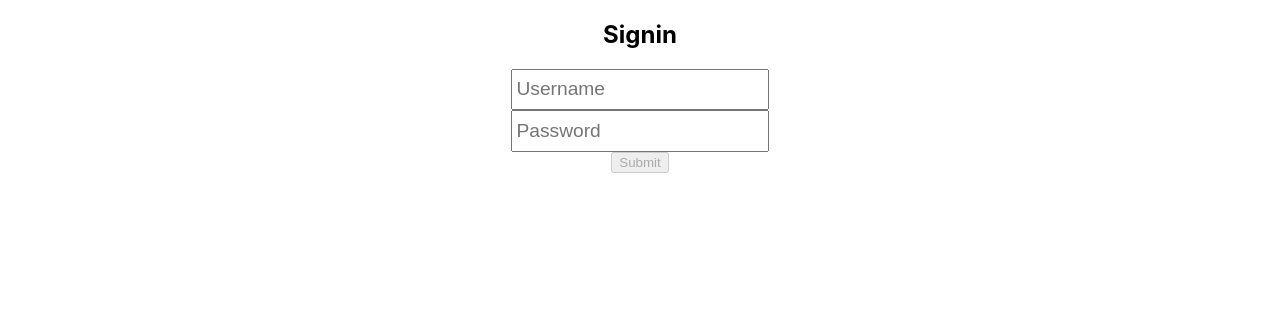
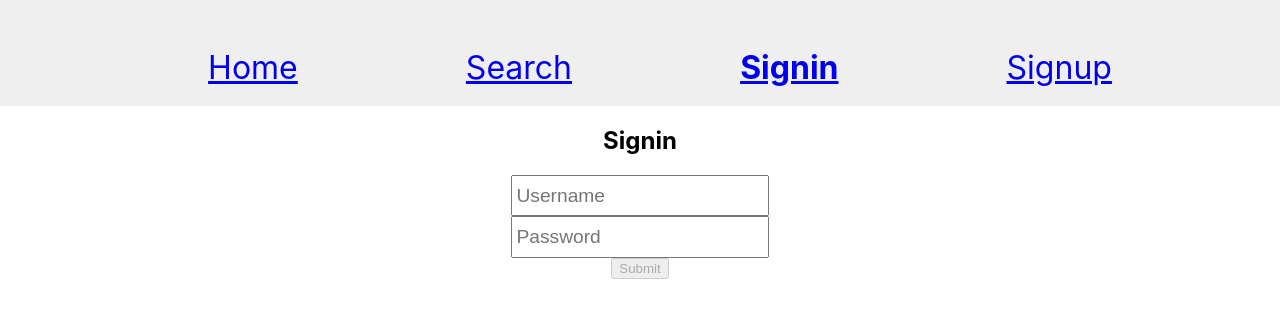
Before and after one commit to ShotaTogawa/recipe, a React (Create React App) app in the folder client/: page /signin in a window 1280 px wide. Shown: the top 318 px of the page. Built offline with nearby package versions, Linux system fonts and the light colour scheme; no server answers; the HTML template or start-up script is replaced by a standard one.

Commit message:
added navbar

```diff
--- a/client/src/components/Auth/WithSession.js
+++ b/client/src/components/Auth/WithSession.js
@@ -8,7 +8,7 @@
       {({ data, loading, refetch }) => {
         if (loading) return null;
         console.log(data);
-        return <Component {...props} refetch={refetch} />;
+        return <Component {...props} refetch={refetch} session={data} />;
       }}
     </Query>
   );
--- /dev/null
+++ b/client/src/components/Navbar.js
@@ -0,0 +1,64 @@
+import React, { Fragment } from "react";
+import { NavLink } from "react-router-dom";
+
+const Navbar = ({ session }) => {
+  return (
+    <nav>
+      {session && session.getCurrentUser ? (
+        <NavbarAuth session={session} />
+      ) : (
+        <NavbarUnAuth />
+      )}
+    </nav>
+  );
+};
+
+const NavbarAuth = ({ session }) => (
+  <Fragment>
+    <ul>
+      <li>
+        <NavLink to="/" exact>
+          Home
+        </NavLink>
+      </li>
+      <li>
+        <NavLink to="/search">Search</NavLink>
+      </li>
+      <li>
+        <NavLink to="/recipe/add">Add Recipe</NavLink>
+      </li>
+      <li>
+        <NavLink to="/profile">Profile</NavLink>
+      </li>
+      <li>
+        <button>Signout</button>
+      </li>
+    </ul>
+    <h4>
+      Welcome, <strong>{session.getCurrentUser.username}</strong>
+    </h4>
+  </Fragment>
+);
+
+const NavbarUnAuth = () => {
+  return (
+    <ul>
+      <li>
+        <NavLink to="/" exact>
+          Home
+        </NavLink>
+      </li>
+      <li>
+        <NavLink to="/search">Search</NavLink>
+      </li>
+      <li>
+        <NavLink to="/signin">Signin</NavLink>
+      </li>
+      <li>
+        <NavLink to="/signup">Signup</NavLink>
+      </li>
+    </ul>
+  );
+};
+
+export default Navbar;
--- /dev/null
+++ b/client/src/components/Profile/Profile.js
@@ -0,0 +1,7 @@
+import React from "react";
+
+const Profile = () => {
+  return <div>Profile</div>;
+};
+
+export default Profile;
--- /dev/null
+++ b/client/src/components/Recipe/AddRecipe.js
@@ -0,0 +1,7 @@
+import React from "react";
+
+const AddRecipe = () => {
+  return <div>Add recipe</div>;
+};
+
+export default AddRecipe;
--- /dev/null
+++ b/client/src/components/Recipe/Search.js
@@ -0,0 +1,7 @@
+import React from "react";
+
+const Search = () => {
+  return <div>Search</div>;
+};
+
+export default Search;
--- a/client/src/index.js
+++ b/client/src/index.js
@@ -1,4 +1,4 @@
-import React from "react";
+import React, { Fragment } from "react";
 import ReactDOM from "react-dom";
 import {
   BrowserRouter as Router,
@@ -13,6 +13,10 @@
 import Signin from "./components/Auth/Signin";
 import Signup from "./components/Auth/Signup";
 import withSession from "./components/Auth/WithSession";
+import Navbar from "./components/Navbar";
+import Search from "./components/Recipe/Search";
+import AddRecipe from "./components/Recipe/AddRecipe";
+import Profile from "./components/Profile/Profile";
 
 const client = new ApolloClinet({
   uri: "http://localhost:4444/graphql",
@@ -37,14 +41,20 @@
   }
 });
 
-const Root = ({ refetch }) => (
+const Root = ({ refetch, session }) => (
   <Router>
+    <Fragment>
+      <Navbar session={session} />
       <Switch>
         <Route path="/" exact component={App} />
+        <Route path="/search" exact component={Search} />
         <Route path="/signin" render={() => <Signin refetch={refetch} />} />
         <Route path="/signup" render={() => <Signup refetch={refetch} />} />
+        <Route path="/recipe/add" exact component={AddRecipe} />
+        <Route path="/profile" exact component={Profile} />
         <Redirect to="/" />
       </Switch>
+    </Fragment>
   </Router>
 );
 
```
Lines whose indentation alone changed are shown as unchanged.
